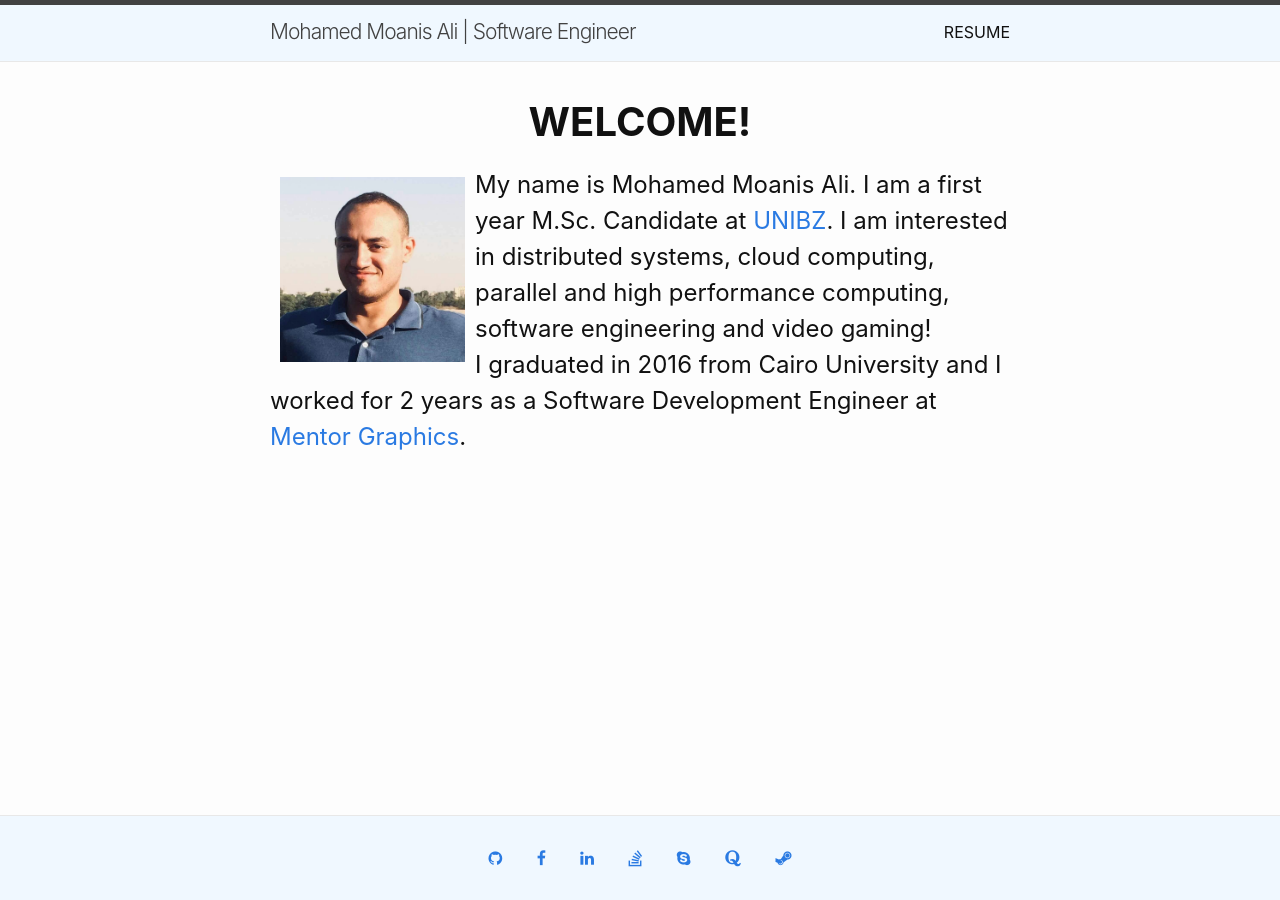
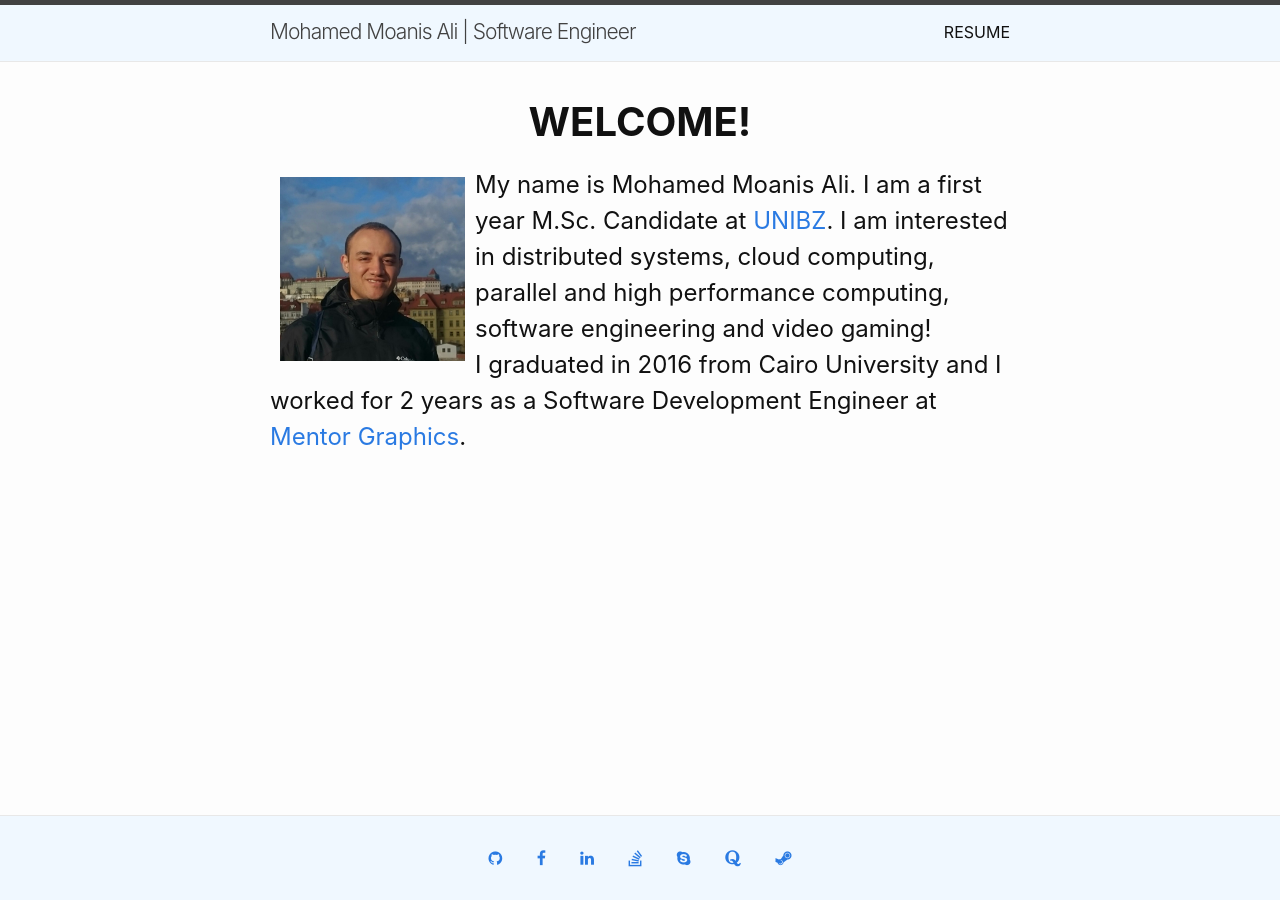
Before and after one commit to mmoanis/mmoanis.github.io, a Jekyll site: the page built from index.html, in a window 1280 px wide. Built offline with Jekyll 4.4.1, drawn with Linux system fonts in a browser that asks for light colours; the list of posts is cut into pages by our own code.

Commit message:
update pic

```diff
--- a/_config.yml
+++ b/_config.yml
@@ -21,7 +21,7 @@ linkedin: mmoanis
 stackoverflow: users/5504460/mohamed-moanis
 skype: mohamed-moanis
 steam: mmoanis
-avatar: mmoanis.jpg
+avatar: mmoanis.png
 quora: Mohamed-Moanis
 facebook: mohamed.moanis.3
 
```
Also changed, not shown: assets/images/mmoanis.jpg (deleted), assets/images/mmoanis.png (added).
